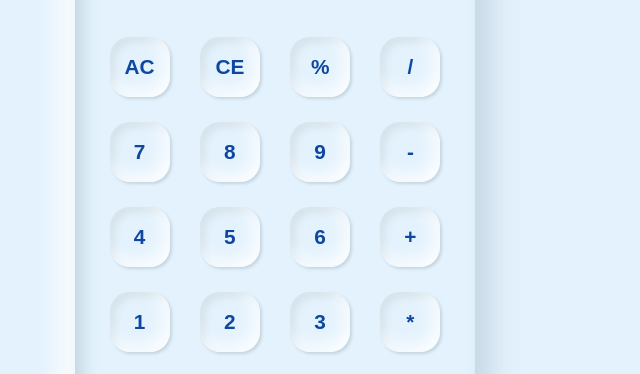
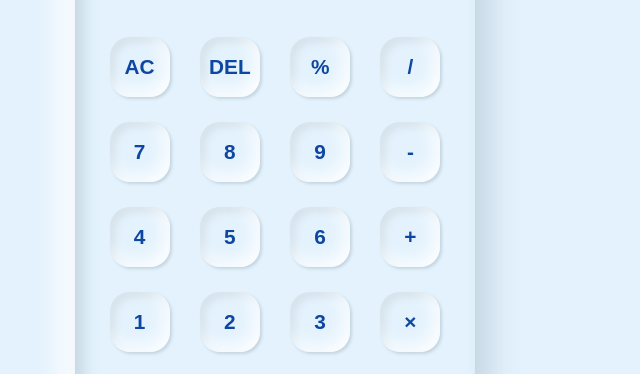
Before and after one commit to ravikanttarare95/my-calculator, a plain HTML site: page index.html in a window 1280 px wide. Shown: the part 192-566 px from the top of the page, 365-1005 px from the left. Drawn offline with Linux system fonts and the light colour scheme.

Commit message:
Changes in button names

```diff
--- a/index.html
+++ b/index.html
@@ -16,7 +16,7 @@
             <input type="text" id="display" placeholder="0" disabled>
             <div class="buttons">
                 <button class="btn" onclick="clearDisplay()">AC</button>
-                <button class="btn" onclick="clearDisplay()">CE</button>
+                <button class="btn" onclick="clearDisplay()">DEL</button>
                 <button class="btn operator" onclick="appendToDisplay('%')">%</button>
                 <button class="btn operator" onclick="appendToDisplay('/')">/</button>
                 <button class="btn" onclick="appendToDisplay('7')">7</button>
@@ -33,7 +33,7 @@
                 <button class="btn" onclick="appendToDisplay('1')">1</button>
                 <button class="btn" onclick="appendToDisplay('2')">2</button>
                 <button class="btn" onclick="appendToDisplay('3')">3</button>
-                <button class="btn operator" onclick="appendToDisplay('*')">*</button>
+                <button class="btn operator" onclick="appendToDisplay('*')">×</button>
 
                 <button class="btn zero" onclick="appendToDisplay('.')">.</button>
                 <button class="btn zero" onclick="appendToDisplay('0')">0</button>
```
